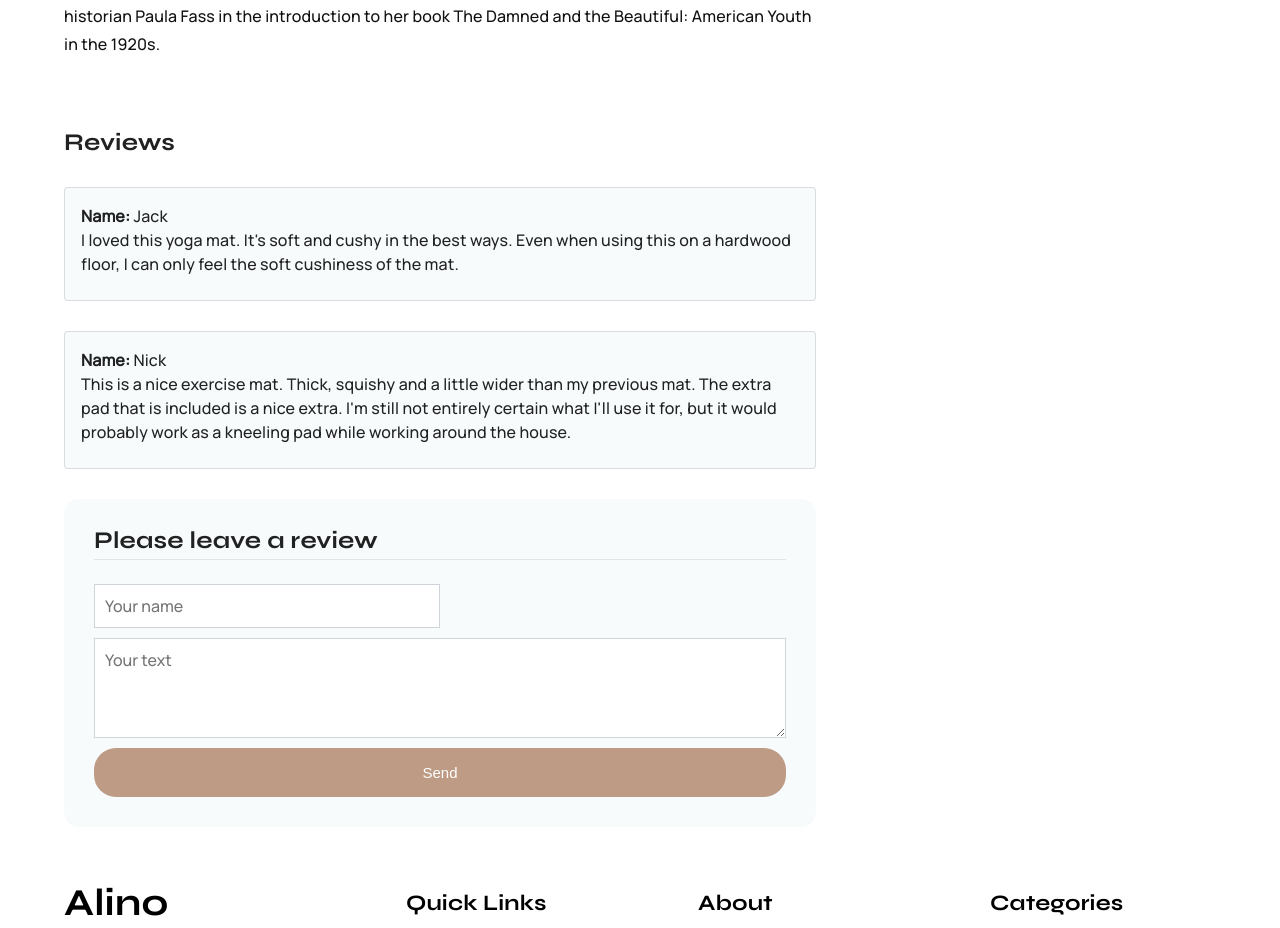
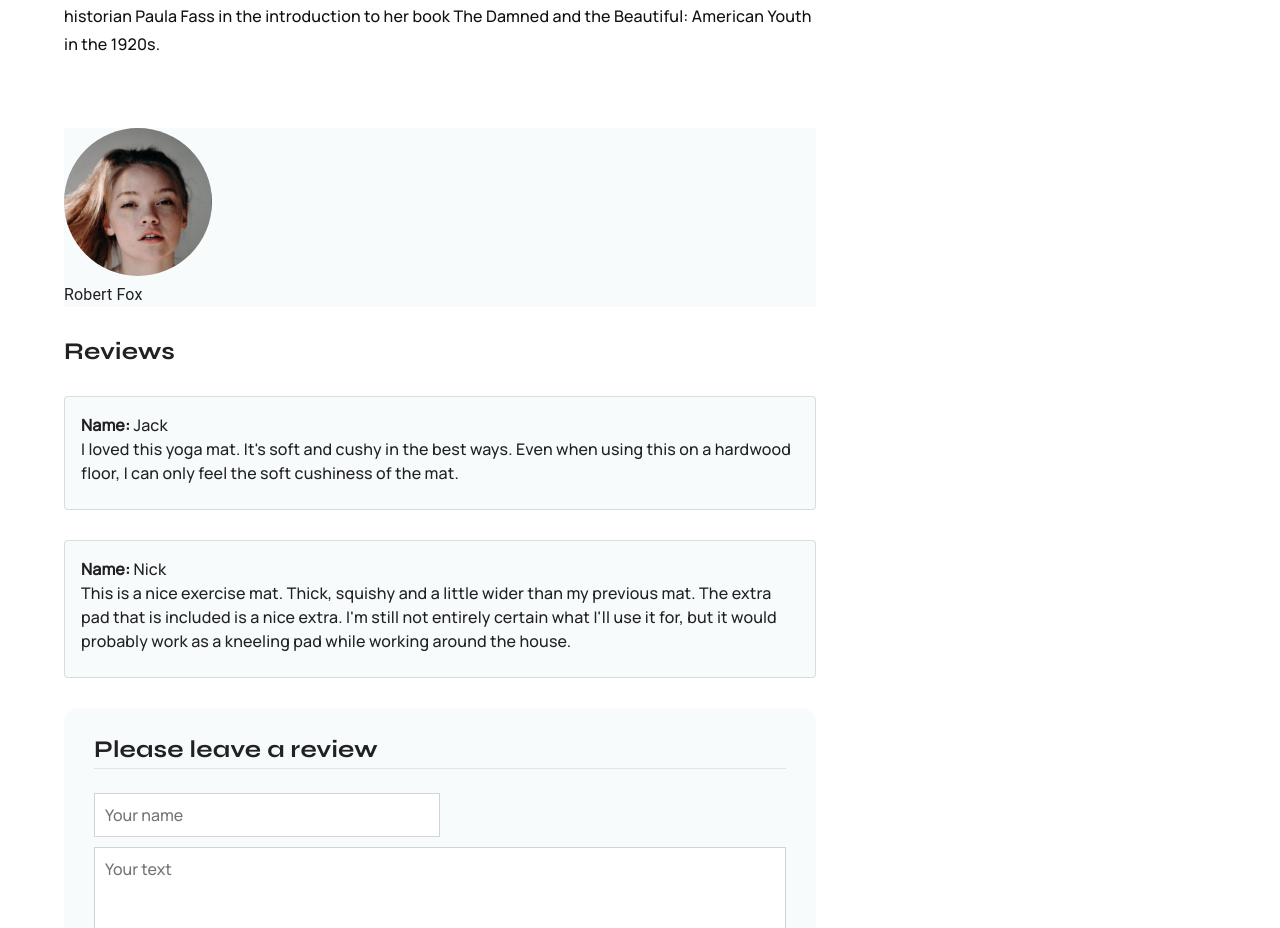
Before and after one commit to AnatoliiZh/react-project-control, a React (Create React App) app: page /articles/1 in a window 1280 px wide. Shown: the part 3720-4648 px from the top of the page. Built offline with nearby package versions, Linux system fonts and the light colour scheme.

Commit message:
add AboutAuthor

```diff
--- a/src/Pages/ArticlePage/ArticlePage.tsx
+++ b/src/Pages/ArticlePage/ArticlePage.tsx
@@ -12,6 +12,7 @@ import Reviews from 'components/Reviews/Reviews'
 import DateComments from 'components/DateComments/DateComments'
 import Author from 'components/Author/Author'
 import LabelCategory from 'components/LabelCategory/LabelCategory'
+import AboutAuthor from 'components/Author/AboutAuthor'
 
 type Props = {}
 
@@ -75,6 +76,10 @@ const ArticlePage = (props: Props) => {
                                 )
                             )}
                     </div>
+                    <AboutAuthor
+                        author="Robert Fox"
+                        image="/images/author1_big.jpeg"
+                    />
                     <Reviews />
                 </Grid>
                 <Grid item xs={4}>
--- /dev/null
+++ b/src/components/Author/AboutAuthor.tsx
@@ -0,0 +1,18 @@
+import React from 'react'
+import './Author.scss'
+
+type Props = {
+    author: string
+    image: string
+}
+
+const AboutAuthor = ({ author, image }: Props) => {
+    return (
+        <div className="about-author">
+            <img src={image} height="148px" alt="" />
+            <div className="author">{author}</div>
+        </div>
+    )
+}
+
+export default AboutAuthor
--- a/src/components/Author/Author.scss
+++ b/src/components/Author/Author.scss
@@ -15,3 +15,10 @@
         margin-right: 45px;
     }
 }
+
+.about-author{
+    background-color: rgba(243, 248, 251, 0.6);
+    img{
+        border-radius: 50%;
+    }
+}
```
Also changed, not shown: public/images/author1_big.jpeg (added).
